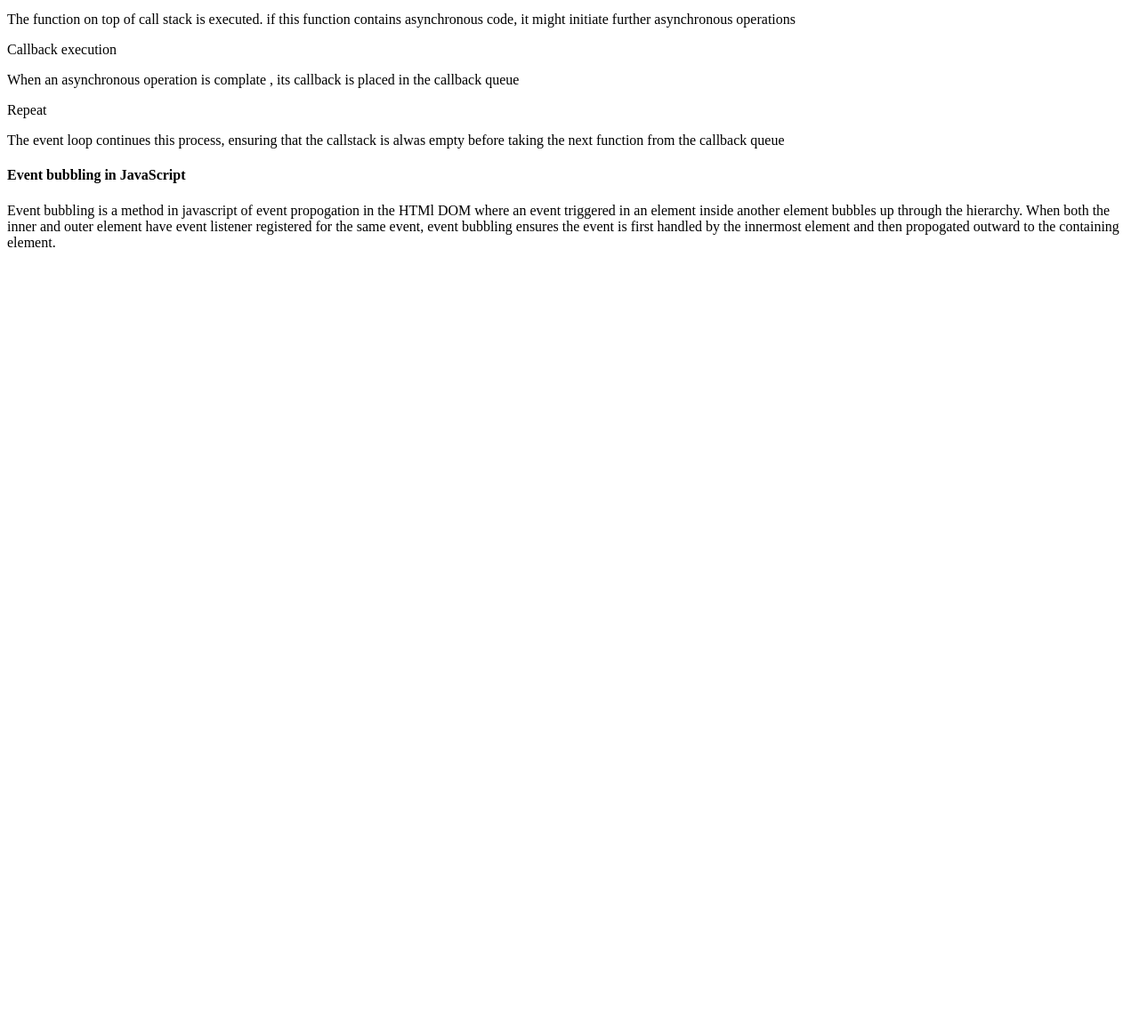
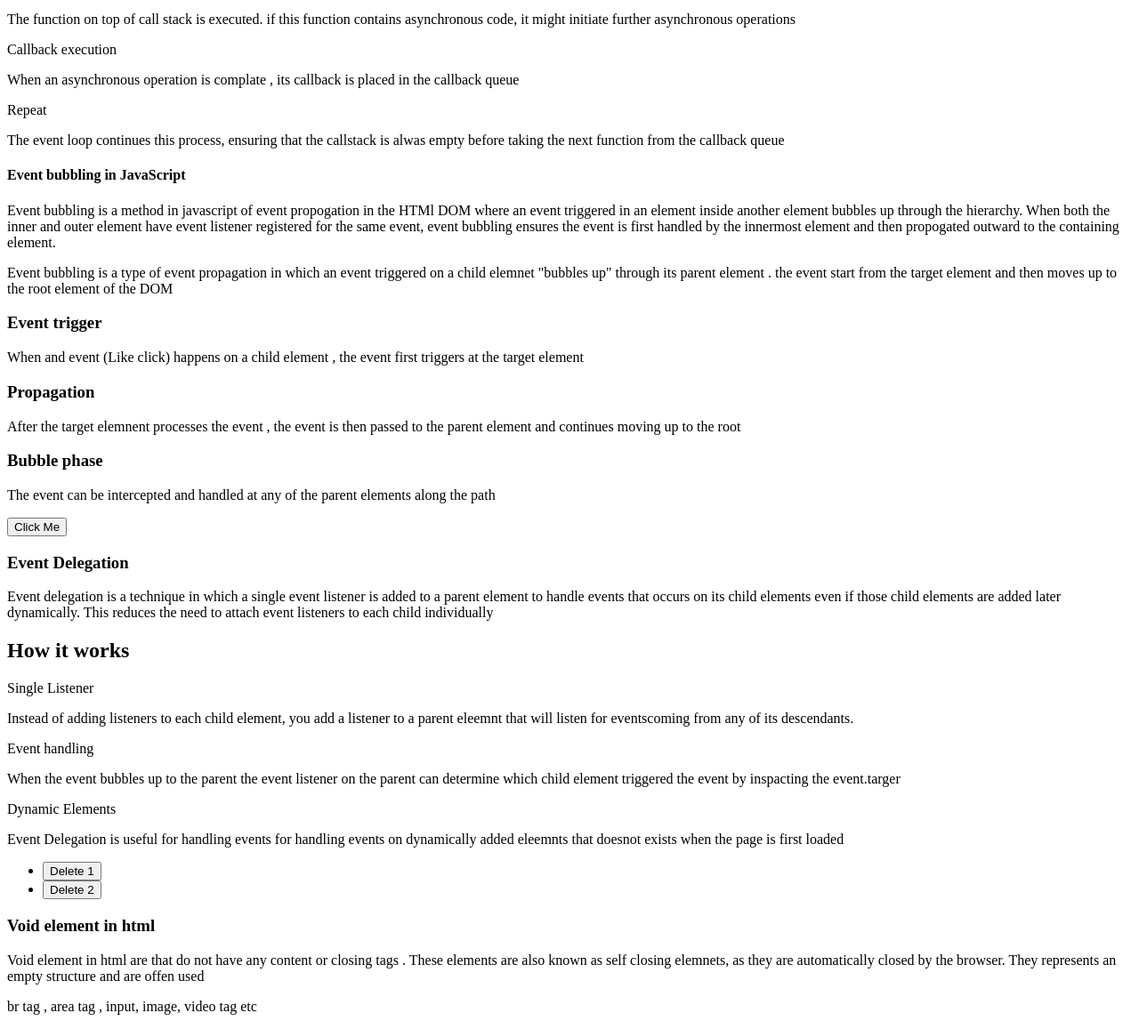
Before and after one commit to abhishkekalia/javascript-example, a plain HTML site: page index.html in a window 1280 px wide. Shown: the part 577-1734 px from the top of the page at 89% size. Before the commit the page ends 875 px from the top, so only its background shows below. Drawn offline with Linux system fonts and the light colour scheme.

Commit message:
postgresql and javascript reading

```diff
--- a/capgemini.js
+++ b/capgemini.js
@@ -28,7 +28,7 @@ const callBy = {
     console.log("simpleFunction", this.name);
   },
   arrowFunction: () => {
-    this.lastName = "abhishek kumar kalia"
+    this.lastName = "abhishek kumar kalia";
     console.log("arrowFunction", this.lastName);
   },
 };
@@ -37,5 +37,59 @@ callBy.arrowFunction();
 
 const person = {
   name: "abhishek kumar",
-  mobileNumber: "123456789"
+  mobileNumber: "123456789",
+};
+
+/** check float value is greater or less */
+const x = 9.11;
+const y = 9.9;
+
+if (x < y) {
+  console.log("x is less than y");
+} else {
+  console.log("x is greater than y");
 }
+
+document.getElementById("parent").addEventListener("click", ()=>{
+console.log("parent clicked")
+})
+document.getElementById("child").addEventListener("click",()=>{
+  console.log("child clicked")
+})
+document.getElementById('todo-list').addEventListener('click', function(event) {
+  if (event.target && event.target.classList.contains('delete-btn')) {
+      event.target.parentElement.remove();
+  }
+})
+
+/**** Explain closures */
+ function fooa (ax){
+  return function inner  (ay){
+    return ax*ay
+  }
+}
+
+console.log("value of a",fooa(5)(10))
+// function display() {
+
+//   var f = g = 20;
+
+
+// }
+// display()
+// console.log('f',f , typeof f === 'undefined');
+
+//  console.log('g',g, typeof g === 'undefined');
+
+ function calculate(x) {
+  function multiply(y) {
+      return x * y;
+   }
+  return multiply;
+}
+
+const multiply3 = calculate(3);
+const multiply4 = calculate(4);
+
+console.log(multiply3);
+console.log(multiply3(3));
--- a/index.html
+++ b/index.html
@@ -6,7 +6,6 @@
     <!-- <script src="./index.js"></script> -->
     <!-- <script src="./krishna.js"></script> -->
     <!-- <script src="./abhishek.js"></script> -->
-    <script src="./capgemini.js"></script>
     <h3>What is lexical scope</h3>
     <p>The code in one scope can access variable in same scope or any scope out of it.</p>
     <h3>useLayoutEffect</h3>
@@ -47,6 +46,41 @@
         element inside another element bubbles up through the hierarchy. When both the inner and outer element have
         event listener registered for the same event, event bubbling ensures the event is first handled by the innermost
         element and then propogated outward to the containing element.</p>
+
+    <p>Event bubbling is a type of event propagation in which an event triggered on a child elemnet "bubbles up" through
+        its parent element . the event start from the target element and then moves up to the root element of the DOM
+    </p>
+
+    <h3>Event trigger</h3>
+    <p>When and event (Like click) happens on a child element , the event first triggers at the target element </p>
+    <h3>Propagation</h3>
+    <p>After the target elemnent processes the event , the event is then passed to the parent element and continues
+        moving up to the root</p>
+    <h3>Bubble phase</h3>
+    <p>The event can be intercepted and handled at any of the parent elements along the path</p>
+    <div id="parent">
+        <button id="child">Click Me</button>
+    </div>
+    <h3>Event Delegation</h3>
+    <p>Event delegation is a technique in which a single event listener is added to a parent element to handle events that occurs on its child elements even if those child elements are added later dynamically. This reduces the need to attach event listeners to each child individually</p>
+    <h2>How it works</h2>
+    <p>Single Listener</p>
+    <p>Instead of adding listeners to each child element, you add a listener to a parent eleemnt that will listen for eventscoming from any of its descendants.</p>
+    <p>Event handling</p>
+    <p>When the event bubbles up to the parent the event listener on the parent can determine which child element triggered the event by inspacting the event.targer</p>
+    <p>Dynamic Elements</p>
+    <p>Event Delegation is useful for handling events for handling events on dynamically added eleemnts that doesnot exists when the page is first loaded</p>
+
+    <ul id="todo-list">
+        <li><button class="delete-btn">Delete 1</button></li>
+        <li><button class="delete-btn">Delete 2</button></li>
+    </ul>
+
+    <h3>Void element in html</h3>
+    <p>Void element in html are that do not have any content or closing tags . These elements are also known as self closing elemnets, as they are automatically closed by the browser. They represents an empty structure and are offen used </p>
+    <p>br tag , area tag , input, image, video tag etc</p>
+    <script src="./capgemini.js"></script>
+
 </body>
 
 </html>
```
Also changed, not shown: postgresql.js (added, +17 -0 lines).
